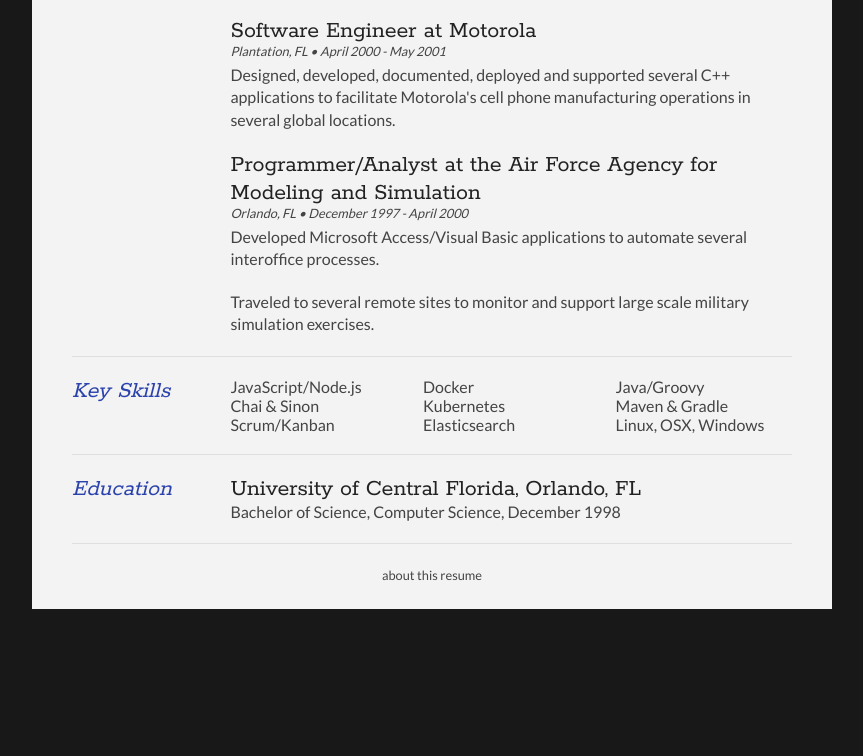
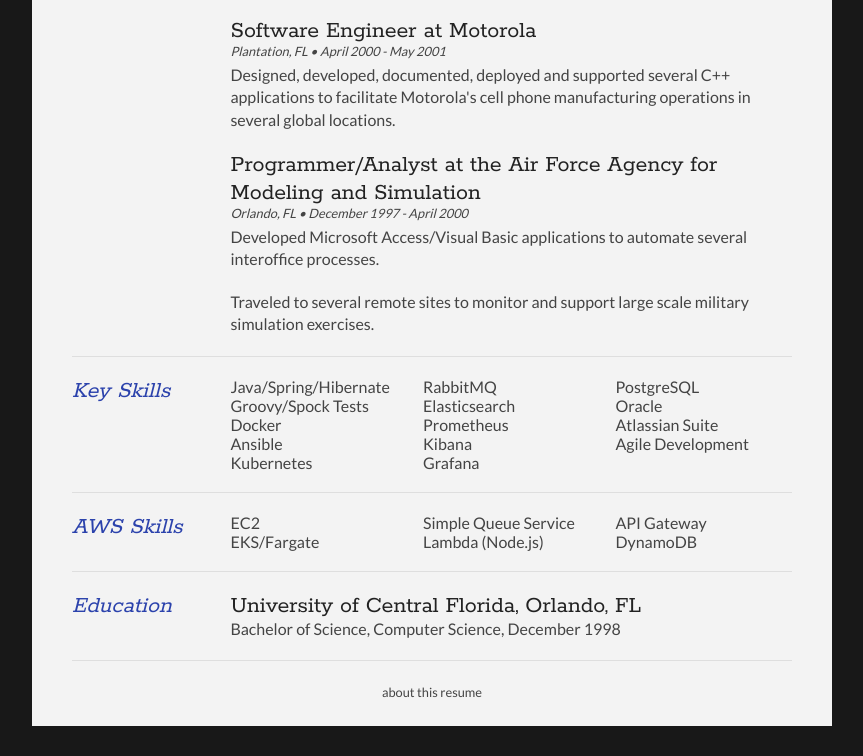
Before and after one commit to steasdal/resume-responsive, a website: page content/index.html in a window 1280 px wide. Shown: the part 1733-2489 px from the top of the page, without its empty margins (208-1071 px from the left). Before the commit the page ends 2372 px from the top, so only its background shows below. Drawn offline with Linux system fonts and the light colour scheme.

Commit message:
Updated skills

```diff
--- a/content/index.html
+++ b/content/index.html
@@ -129,15 +129,39 @@
 
 			<div class="sectionContent">
 				<ul class="keySkills">
-					<li>JavaScript/Node.js</li>
-					<li>Chai & Sinon</li>
-					<li>Scrum/Kanban</li>
+					<li>Java/Spring/Hibernate</li>
+					<li>Groovy/Spock Tests</li>
 					<li>Docker</li>
+					<li>Ansible</li>
 					<li>Kubernetes</li>
+					<li>RabbitMQ</li>
 					<li>Elasticsearch</li>
-					<li>Java/Groovy</li>
-					<li>Maven & Gradle</li>
-					<li>Linux, OSX, Windows</li>
+					<li>Prometheus</li>
+					<li>Kibana</li>
+					<li>Grafana</li>
+					<li>PostgreSQL</li>
+					<li>Oracle</li>
+					<li>Atlassian Suite</li>
+					<li>Agile Development</li>
+				</ul>
+			</div>
+			<div class="clear"></div>
+		</section>
+
+
+		<section>
+			<div class="sectionTitle">
+				<h1>AWS Skills</h1>
+			</div>
+
+			<div class="sectionContent">
+				<ul class="keySkills">
+					<li>EC2</li>
+					<li>EKS/Fargate</li>
+					<li>Simple Queue Service</li>
+					<li>Lambda (Node.js)</li>
+					<li>API Gateway</li>
+					<li>DynamoDB</li>
 				</ul>
 			</div>
 			<div class="clear"></div>
@@ -160,7 +184,7 @@
 
 		<section>
 			<div class="about no-print">
-				<a href="https://github.com/steasdal/resume-responsive">about this resume</a>
+				<a href="https://github.com/steasdal/resume-responsive" target="_blank">about this resume</a>
 			</div>
 		</section>
 
```
